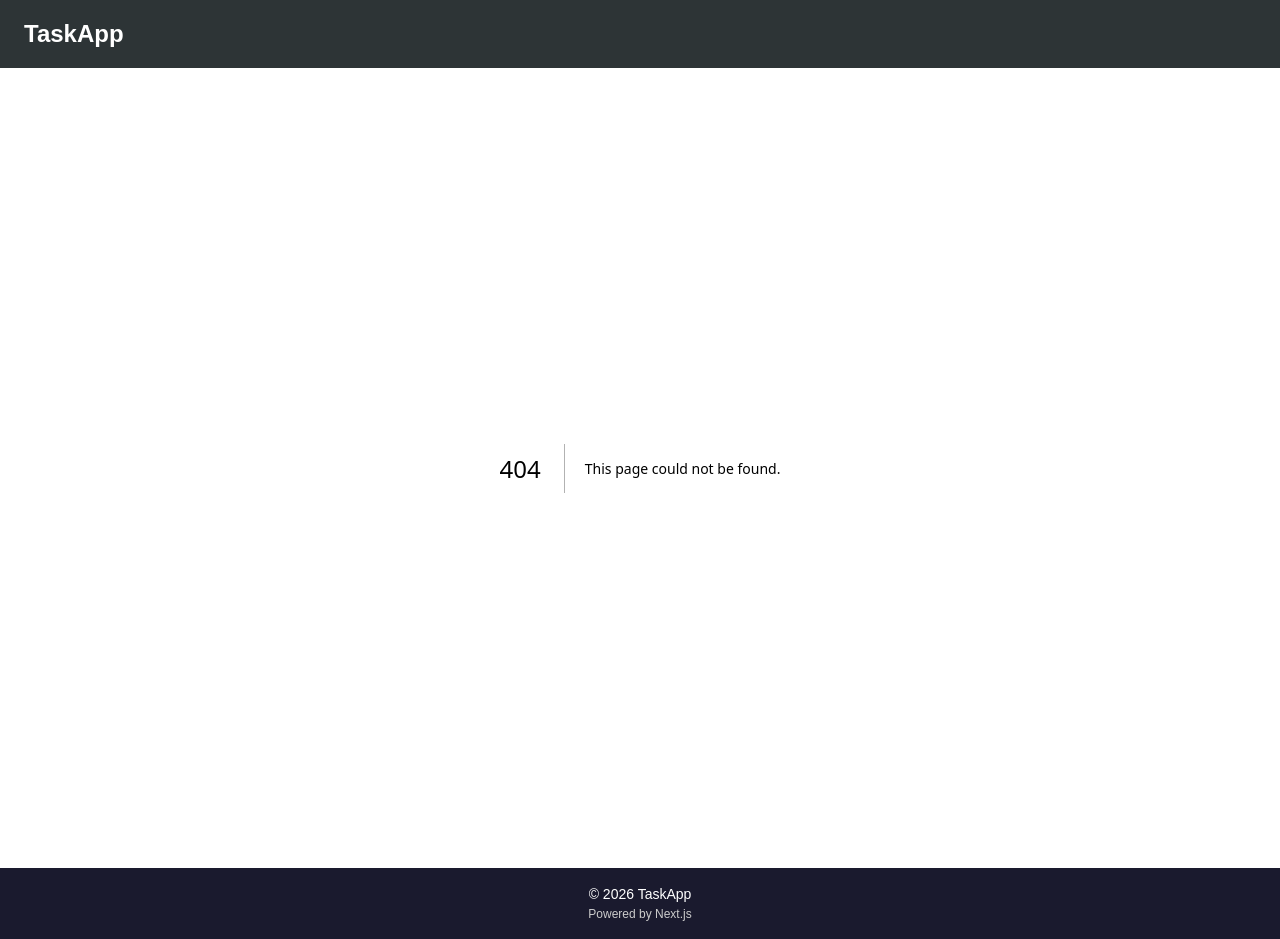
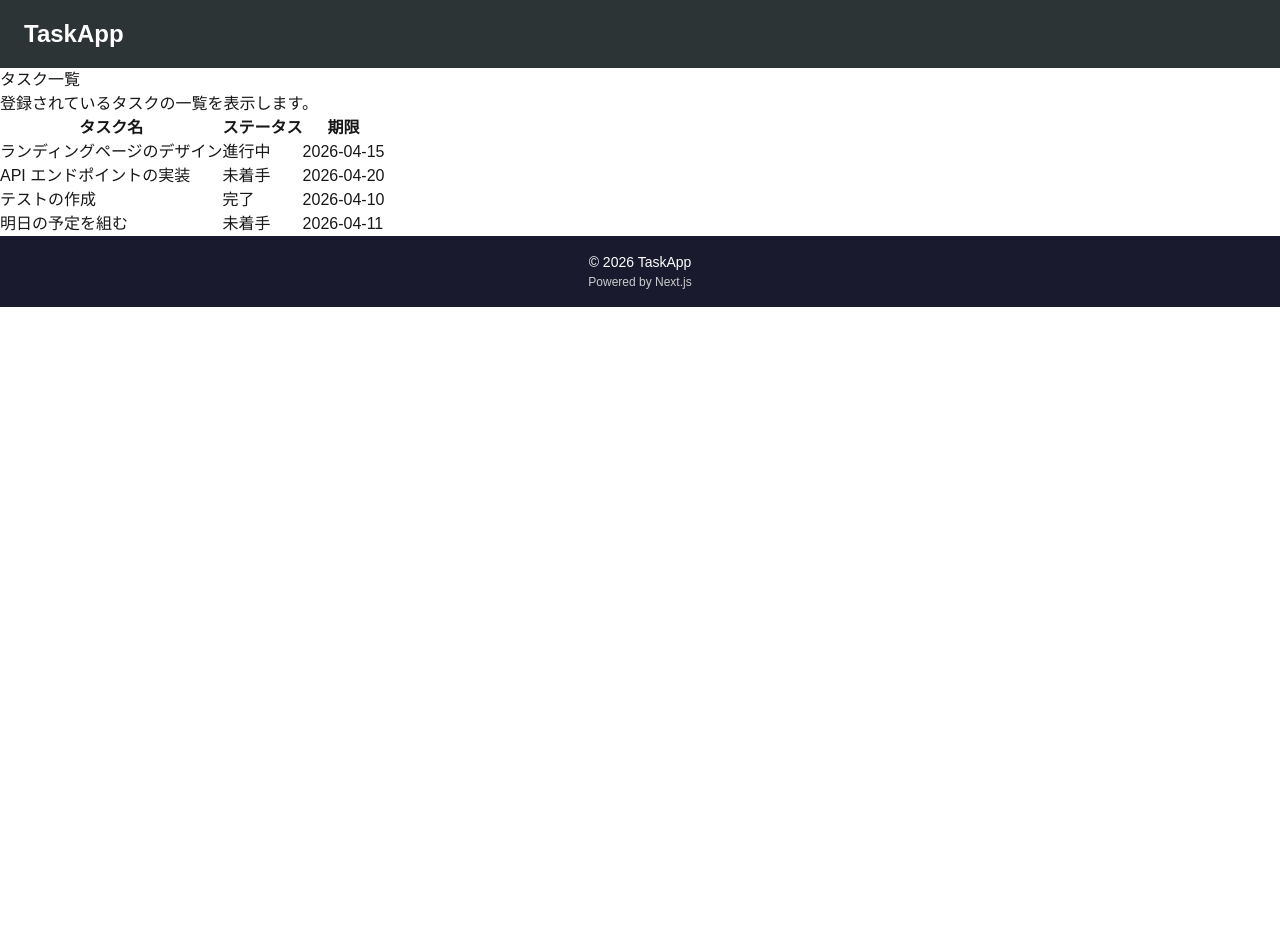
Before and after one commit to mogy-h/task-app, a Next.js app: page /tasks in a window 1280 px wide. Before the commit this address had no page. After the commit the page ends 800 px from the top, so only its background shows below. Built offline with nearby package versions, Linux system fonts and the light colour scheme.

Commit message:
/tasks ページの土台作成

```diff
--- /dev/null
+++ b/app/tasks/page.tsx
@@ -0,0 +1,40 @@
+export default function TasksPage() {
+  return (
+    <div>
+      <h2>タスク一覧</h2>
+      <p>登録されているタスクの一覧を表示します。</p>
+
+      <table>
+        <thead>
+          <tr>
+            <th>タスク名</th>
+            <th>ステータス</th>
+            <th>期限</th>
+          </tr>
+        </thead>
+        <tbody>
+          <tr>
+            <td>ランディングページのデザイン</td>
+            <td>進行中</td>
+            <td>2026-04-15</td>
+          </tr>
+          <tr>
+            <td>API エンドポイントの実装</td>
+            <td>未着手</td>
+            <td>2026-04-20</td>
+          </tr>
+          <tr>
+            <td>テストの作成</td>
+            <td>完了</td>
+            <td>2026-04-10</td>
+          </tr>
+          <tr>
+            <td>明日の予定を組む</td>
+            <td>未着手</td>
+            <td>2026-04-11</td>
+          </tr>
+        </tbody>
+      </table>
+    </div>
+  );
+}
```
